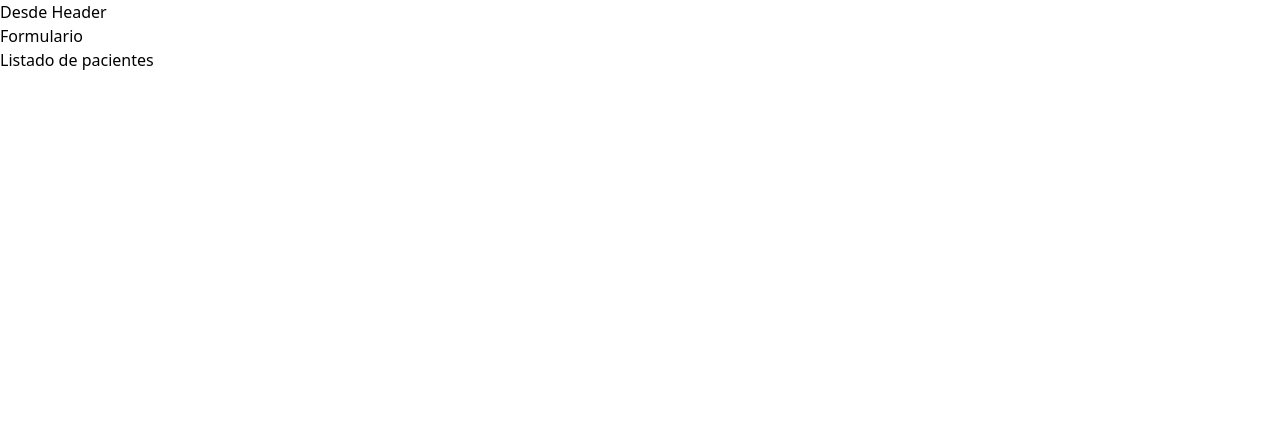
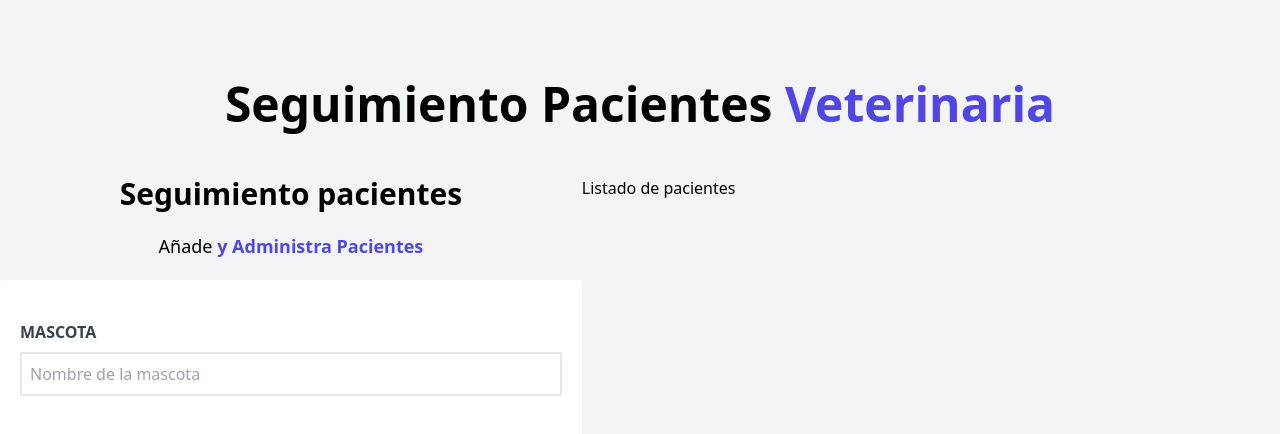
Before and after one commit to YouDevs/react-veterinaria, a React (Vite) app: page / in a window 1280 px wide. Shown: the top 434 px of the page. Built offline with nearby package versions, Linux system fonts and the light colour scheme.

Commit message:
componente formulario pt1

```diff
--- a/index.html
+++ b/index.html
@@ -6,7 +6,7 @@
     <meta name="viewport" content="width=device-width, initial-scale=1.0" />
     <title>Vite App</title>
   </head>
-  <body class="background-gray-100 h-screen">
+  <body class="bg-gray-100 h-screen">
     <div id="root"></div>
     <script type="module" src="/src/main.jsx"></script>
   </body>
--- a/src/App.jsx
+++ b/src/App.jsx
@@ -5,11 +5,14 @@
 function App() {
 
   return (
-    <>
+    <div className=" container mx-auto mt-20">
       <Header />
-      <Form />
-      <PatientList />
-    </>
+      <div className="mt-12 md:flex">
+        <Form />
+        <PatientList />
+      </div>
+
+    </div>
   )
 }
 
--- a/src/components/Form.jsx
+++ b/src/components/Form.jsx
@@ -2,7 +2,28 @@
 
 const Form = () => {
   return (
-    <h2>Formulario</h2>
+    <div className='md:w-1/2 lg:2/5'>
+      <h2 className='font-black text-3xl text-center'>Seguimiento pacientes</h2>
+      <p className='text-lg my-5 text-center'>
+        Añade {''}
+        <span className='text-indigo-600 font-bold'>y Administra Pacientes</span>
+      </p>
+
+      <form className='bg-white shadow-sm rounded-sm py-10 px-5' action="">
+        <div>
+          <label
+            htmlFor='mascota'
+            className='block text-gray-700 uppercase font-bold'
+            >Mascota</label>
+          <input
+            id="mascota"
+            className='border-2 w-full p-2 mt-2 placeholder-gray-400 rounded-sm'
+            type="text"
+            placeholder='Nombre de la mascota'
+          />
+        </div>
+      </form>
+    </div>
   )
 }
 
--- a/src/components/Header.jsx
+++ b/src/components/Header.jsx
@@ -1,8 +1,10 @@
 function Header() {
 
     return (
-        <header className="">
-            <h1 className="">Desde Header</h1>
+        <header className="font-black text-5xl text-center md:w-2/3 mx-auto">
+            <h1 className="">Seguimiento Pacientes {''}
+                <span className="text-indigo-600">Veterinaria</span>
+            </h1>
 
         </header>
     )
--- a/src/components/PatientList.jsx
+++ b/src/components/PatientList.jsx
@@ -2,7 +2,9 @@
 
 const PatientList = () => {
   return (
-    <h2>Listado de pacientes</h2>
+    <div className='md:w-1/2 lg:w-3/5'>
+      <h2>Listado de pacientes</h2>
+    </div>
   )
 }
 
```
